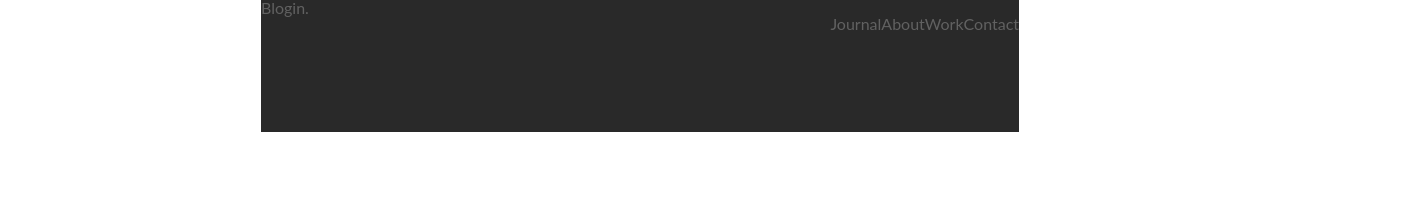
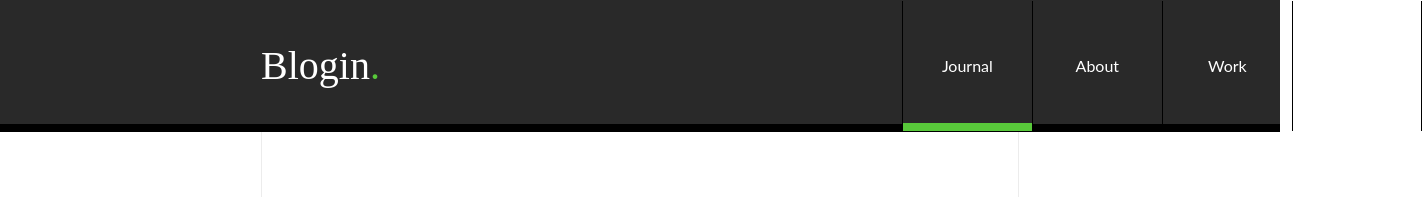
Before and after one commit to UriBaynesay/Blogger, a plain HTML site: page index.html in a window 1280 px wide. Shown: the top 197 px of the page, 1422 px wide, since content can reach past the window. Drawn offline with Linux system fonts and the light colour scheme; a web font is replaced by a local one.

Commit message:
added header component style

```diff
--- a/index.html
+++ b/index.html
@@ -7,16 +7,43 @@
     <link rel="stylesheet" href="styles/styles.css" />
     <title>Blogger</title>
   </head>
+
+  <script>
+    function onNavBarClick(elListItem){
+      elListItem.classList.toggle('active');
+    }
+  </script>
+
   <body>
     <!-- HEADER -->
-    <header class="main-header main-layout flex space-between">
-      <div class="logo">Blogin<span>.</span></div>
-      <nav>
-        <ul class="nav-bar flex clr-list">
-          <li>Journal</li>
-          <li>About</li>
-          <li>Work</li>
-          <li>Contact</li>
+    <header class="main-header flex space-between">
+      <div class="logo align-self-center main-layout">Blogin<span>.</span></div>
+      <nav class="align-self-center main-layout">
+        <ul class="nav-bar flex clr-list justify-content-stretch">
+          <li
+            class="flex justify-content-center align-items-center active"
+            onclick="onNavBarClick(this)"
+          >
+            Journal
+          </li>
+          <li
+            class="flex justify-content-center align-items-center"
+            onclick="onNavBarClick(this)"
+          >
+            About
+          </li>
+          <li
+            class="flex justify-content-center align-items-center"
+            onclick="onNavBarClick(this)"
+          >
+            Work
+          </li>
+          <li
+            class="flex justify-content-center align-items-center"
+            onclick="onNavBarClick(this)"
+          >
+            Contact
+          </li>
         </ul>
       </nav>
     </header>
@@ -94,4 +121,5 @@
       </div>
     </footer>
   </body>
+
 </html>
--- a/styles/basic/helpers.css
+++ b/styles/basic/helpers.css
@@ -1,3 +1,4 @@
+/* flex */
 .flex{
     display: flex;
 }
@@ -15,11 +16,20 @@
 .flex.space-between{
     justify-content: space-between;
 }
+.align-items-center{
+    align-items: center;
+}
 
+.align-self-center{
+    align-self: center;
+}
+
+/* lists */
 .clr-list{
     list-style: none;
 }
 
+/* display */
 .block{
     display: block;
 }
--- a/styles/basic/layout.css
+++ b/styles/basic/layout.css
@@ -11,13 +11,15 @@
 
 .main-content{
     padding-top: 80px;
-}
-
-.main-content>*{
     border-right: 1px solid var(--clr2);
     border-left: 1px solid var(--clr2);
     border-bottom: 1px solid var(--clr2);
 }
+
+main nav{
+    border-top: 1px solid var(--clr2);
+}
+
 .card-layout>*{
     margin-bottom: 80px;
 }
--- /dev/null
+++ b/styles/components/header.css
@@ -0,0 +1,40 @@
+
+header{
+    box-shadow: inset 0 -8px 0px 0px black;
+    margin: 0;
+}
+
+.logo{
+    font-family: eurofurence;
+    font-size: 2.5rem;
+    color: var(--clr6);
+}
+
+.logo span{
+    color:var(--clr5)
+}
+
+ul{
+    padding: 0;
+}
+
+nav li{
+    size: 1rem;
+    height: 130px;
+    width: 130px;
+    color: var(--clr6);
+    border-inline-start: 1px solid black;
+    transition: box-shadow 0.3s;
+}
+
+nav li:last-child{
+    border-inline-end: 1px solid black;
+}
+
+.active{
+    box-shadow: inset 0 -8px 0px 0px var(--clr5);
+}
+
+nav li:hover{
+    color: var(--clr5);
+}
--- a/styles/setup/typography.css
+++ b/styles/setup/typography.css
@@ -2,3 +2,8 @@
     font-family: lato;
     src: url(/fonts/Lato/Lato-Regular.ttf);
 }
+
+@font-face{
+    font-family: eurofurence;
+    src: url(/fonts/eurofurence/eurof55.ttf);
+}
--- a/styles/setup/vars.css
+++ b/styles/setup/vars.css
@@ -1,6 +1,8 @@
 :root{
     --clr1:rgb(97, 97, 97);
     --clr2:rgba(0, 0, 0, 0.075);
-    --clr3:rgba(248, 248, 248, 1);
+    --clr3:hwb(0 97% 3%);
     --clr4:rgba(41, 41, 41, 1);
+    --clr5:#58C93A;
+    --clr6:#FFFF;
 }
--- a/styles/styles.css
+++ b/styles/styles.css
@@ -9,3 +9,7 @@
 @import 'basic/layout.css';
 @import 'basic/helpers.css';
 @import 'basic/mq.css';
+
+/* COMPONENT */
+
+@import 'components/header.css'
```
Lines whose indentation alone changed are shown as unchanged.
